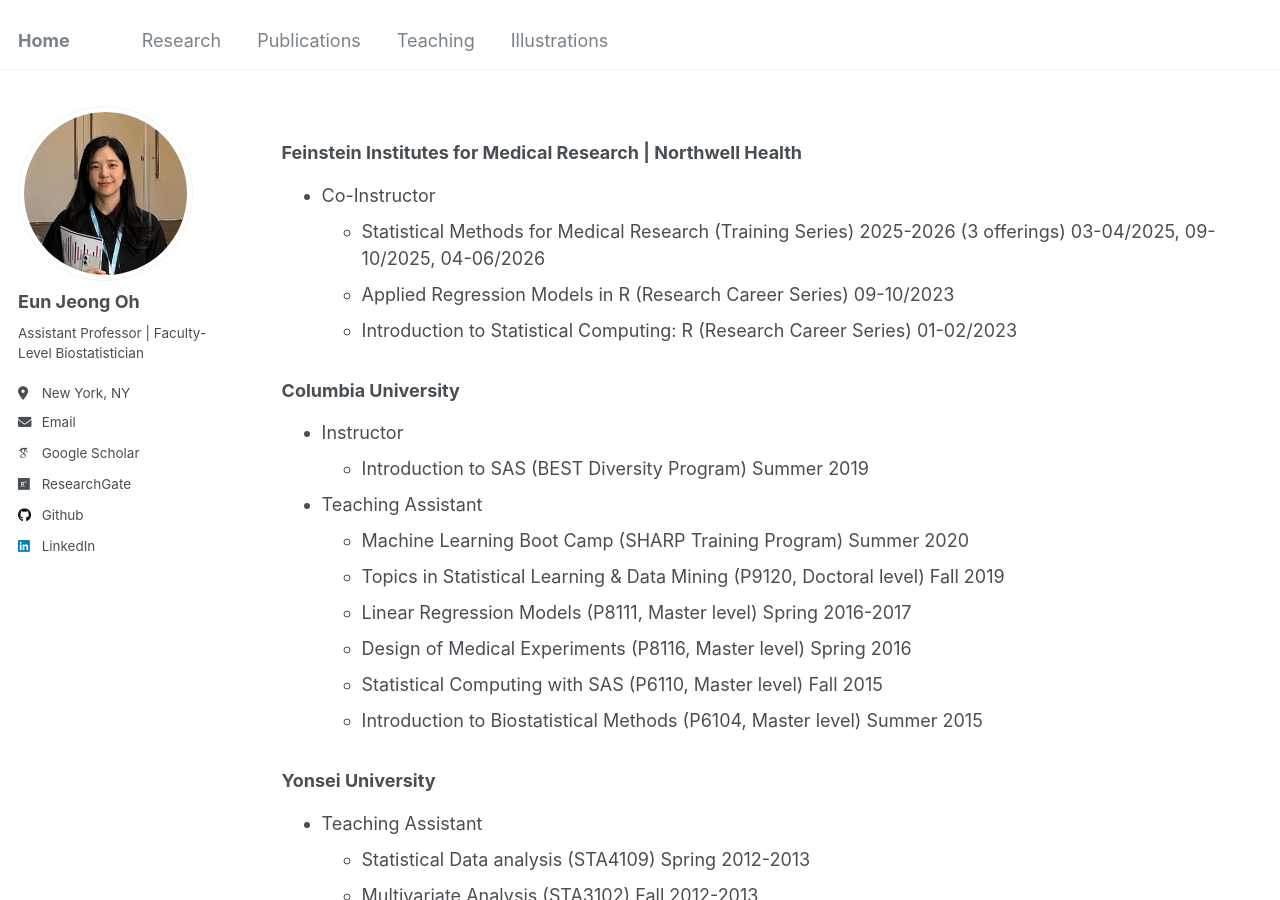
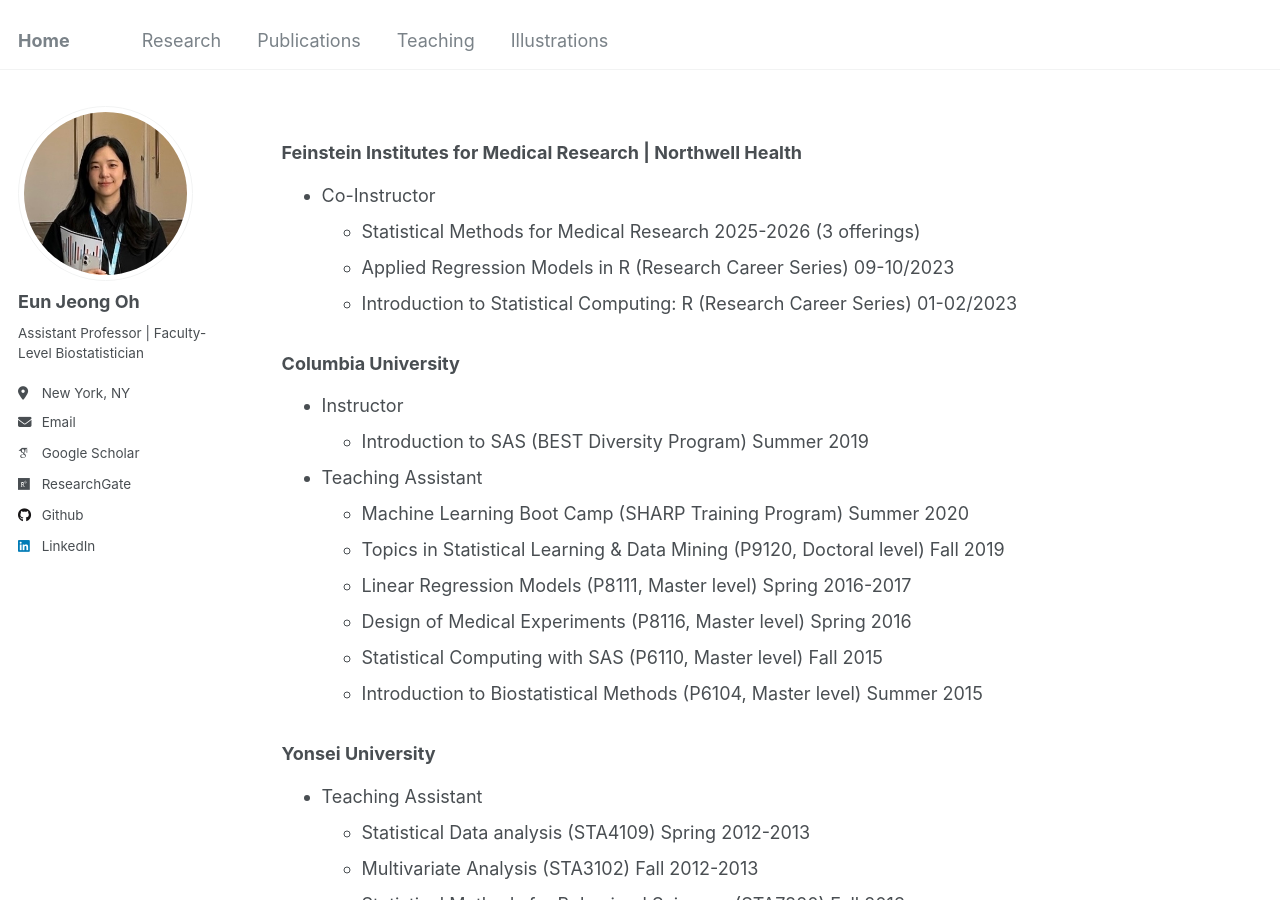
Before and after one commit to oheunj/oheunj.github.io, a Jekyll site: the page built from _pages/teaching.md, in a window 1280 px wide and 900 px high. Built offline with Jekyll 4.4.1, drawn with Linux system fonts in a browser that asks for light colours; some web fonts are replaced.

Commit message:
Update teaching.md

```diff
--- a/_pages/teaching.md
+++ b/_pages/teaching.md
@@ -13,7 +13,7 @@
 
 ### Feinstein Institutes for Medical Research | Northwell Health
 * Co-Instructor
-  * Statistical Methods for Medical Research (Training Series) 2025-2026 (3 offerings) 03-04/2025, 09-10/2025, 04-06/2026
+  * Statistical Methods for Medical Research 2025-2026 (3 offerings) <!-- 03-04/2025, 09-10/2025, 04-06/2026 -->
   * Applied Regression Models in R (Research Career Series) 09-10/2023
   * Introduction to Statistical Computing: R (Research Career Series) 01-02/2023
 
```
